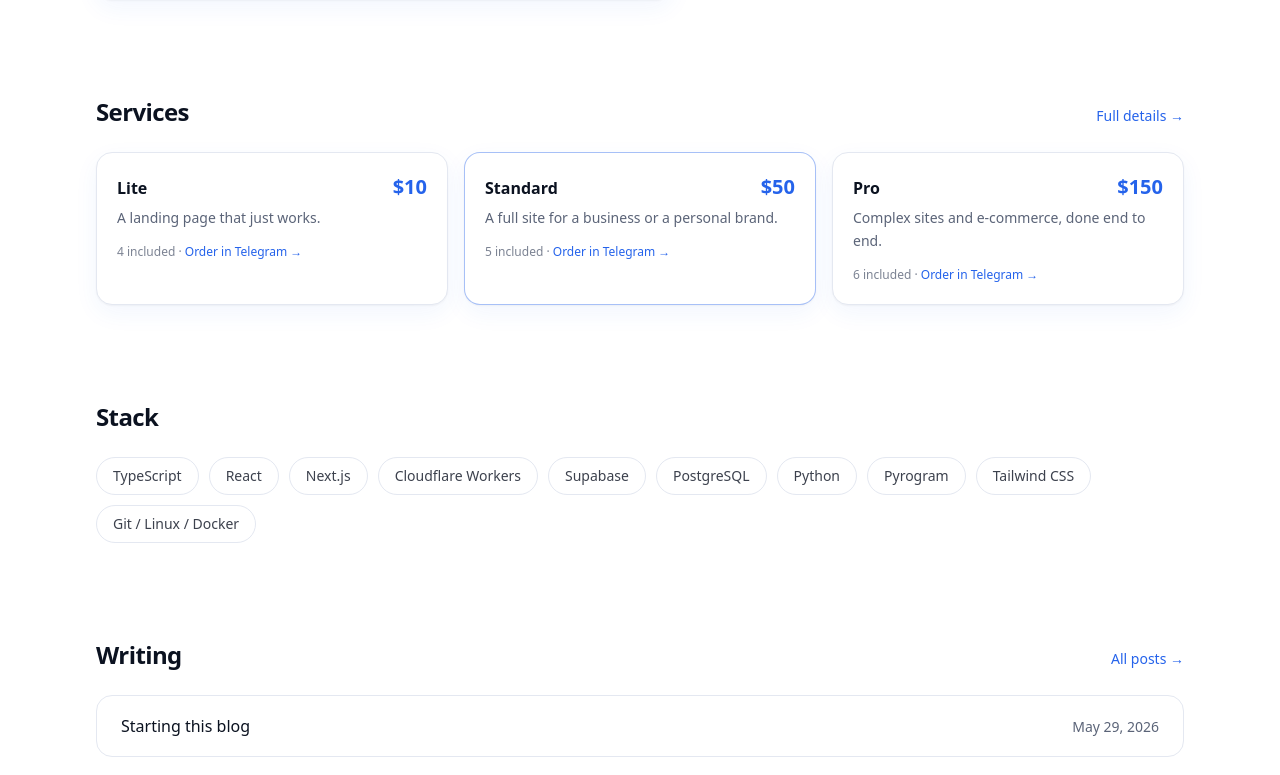
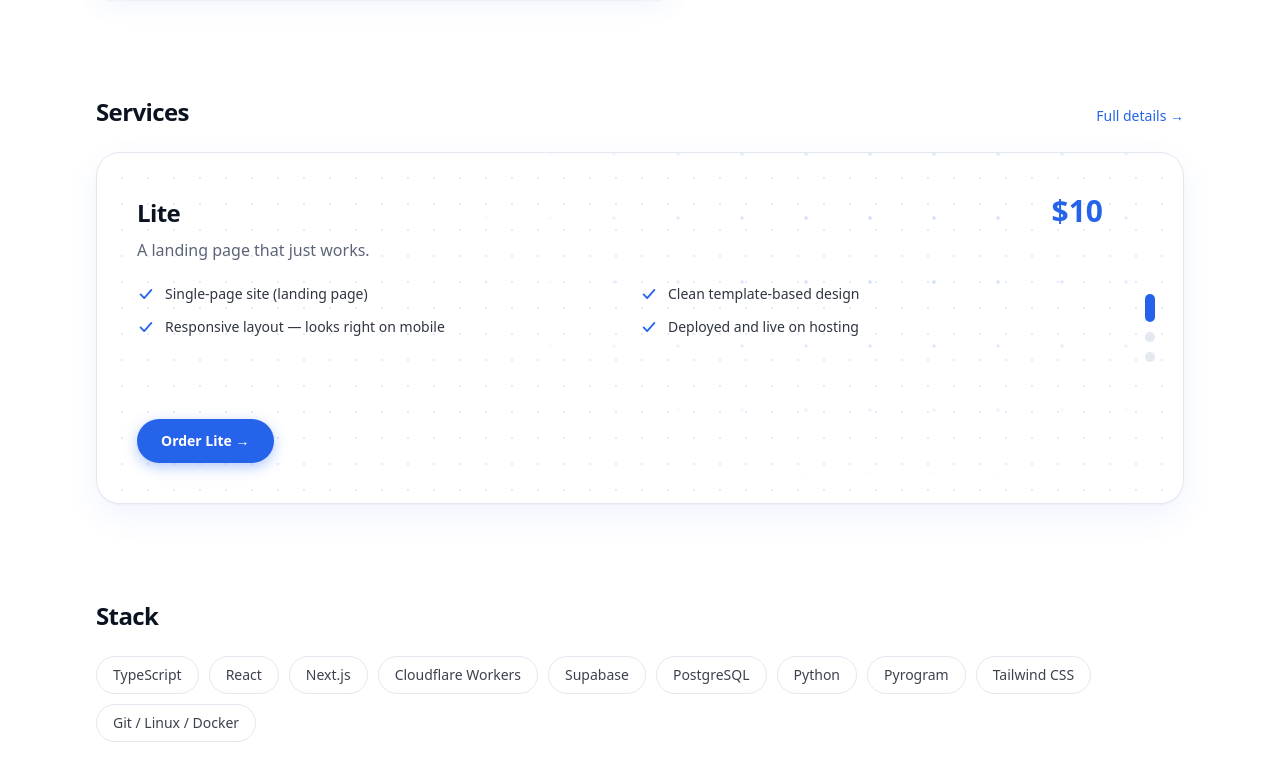
Before and after one commit to tukhlievs/tukhlievs, a Next.js app: page / in a window 1280 px wide. Shown: the part 965-1740 px from the top of the page. Built offline with nearby package versions, Linux system fonts and the light colour scheme.

Commit message:
Home services: vertical carousel with dot parallax background

```diff
--- a/src/app/globals.css
+++ b/src/app/globals.css
@@ -146,6 +146,57 @@ body {
   }
 }
 
+/* Параллакс-слои точек в карусели тарифов.
+   Слои сдвигаются за курсором через --px/--py (ставит ServicesCarousel). */
+.dots-layer {
+  position: absolute;
+  inset: -40px;
+  pointer-events: none;
+  border-radius: inherit;
+}
+.dots-far {
+  background-image: radial-gradient(
+    circle,
+    rgba(37, 99, 235, 0.13) 1px,
+    transparent 1.5px
+  );
+  background-size: 26px 26px;
+  transform: translate(
+    calc(var(--px, 0) * 10px),
+    calc(var(--py, 0) * 10px)
+  );
+}
+.dots-near {
+  background-image: radial-gradient(
+    circle,
+    rgba(37, 99, 235, 0.22) 1.5px,
+    transparent 2px
+  );
+  background-size: 64px 64px;
+  background-position: 13px 9px;
+  transform: translate(
+    calc(var(--px, 0) * 26px),
+    calc(var(--py, 0) * 26px)
+  );
+  mask-image: radial-gradient(
+    640px 360px at 72% 30%,
+    rgba(0, 0, 0, 1),
+    transparent 70%
+  );
+  -webkit-mask-image: radial-gradient(
+    640px 360px at 72% 30%,
+    rgba(0, 0, 0, 1),
+    transparent 70%
+  );
+}
+@media (hover: none), (pointer: coarse) {
+  /* На тач-устройствах параллакса нет — слои статичны */
+  .dots-far,
+  .dots-near {
+    transform: none;
+  }
+}
+
 /* Проза внутри MDX-постов */
 .prose-mini {
   line-height: 1.75;
--- a/src/app/page.tsx
+++ b/src/app/page.tsx
@@ -2,10 +2,10 @@ import Link from "next/link";
 import { site, socials, stack } from "@/lib/site";
 import { projects } from "@/lib/projects";
 import { getPosts, formatDate } from "@/lib/posts";
-import { tiers, orderContact } from "@/lib/services";
 import { ProjectCard } from "@/components/ProjectCard";
 import { Hero3D } from "@/components/Hero3D";
 import { Reveal } from "@/components/Reveal";
+import { ServicesCarousel } from "@/components/ServicesCarousel";
 
 export default function HomePage() {
   const posts = getPosts().slice(0, 3);
@@ -94,38 +94,8 @@ export default function HomePage() {
                 Full details →
               </Link>
             </div>
-            <div className="mt-6 grid sm:grid-cols-3 gap-4">
-              {tiers.map((tier) => (
-                <a
-                  key={tier.slug}
-                  href={`${orderContact}?text=${encodeURIComponent(`Hi! I'd like to order the ${tier.name} package (${tier.price}).`)}`}
-                  target="_blank"
-                  rel="noopener noreferrer"
-                  className={`group rounded-2xl border bg-white p-5 transition-[box-shadow,border-color] shadow-[0_1px_2px_rgba(11,18,32,0.04),0_8px_24px_rgba(37,99,235,0.06)] hover:shadow-[0_2px_4px_rgba(11,18,32,0.05),0_14px_36px_rgba(37,99,235,0.14)] ${
-                    tier.highlighted
-                      ? "border-accent/40"
-                      : "border-border hover:border-accent/30"
-                  }`}
-                >
-                  <div className="flex items-baseline justify-between gap-2">
-                    <h3 className="font-semibold text-fg group-hover:text-accent transition-colors">
-                      {tier.name}
-                    </h3>
-                    <span className="text-xl font-bold text-accent">
-                      {tier.price}
-                    </span>
-                  </div>
-                  <p className="mt-1.5 text-sm text-muted leading-relaxed">
-                    {tier.tagline}
-                  </p>
-                  <p className="mt-3 text-xs text-muted/80 leading-relaxed">
-                    {tier.features.length} included ·{" "}
-                    <span className="text-accent font-medium">
-                      Order in Telegram →
-                    </span>
-                  </p>
-                </a>
-              ))}
+            <div className="mt-6">
+              <ServicesCarousel />
             </div>
           </section>
         </Reveal>
--- /dev/null
+++ b/src/components/ServicesCarousel.tsx
@@ -0,0 +1,146 @@
+"use client";
+
+import { useEffect, useRef, useState } from "react";
+import { tiers, orderContact } from "@/lib/services";
+
+// Вертикальная карусель тарифов: слайды едут по Y, точки-навигация справа,
+// в фоне два слоя точек с параллаксом за курсором (десктоп).
+export function ServicesCarousel() {
+  const [index, setIndex] = useState(0);
+  const [paused, setPaused] = useState(false);
+  const ref = useRef<HTMLDivElement>(null);
+
+  // Автопрокрутка: только десктоп с курсором, без reduced-motion, пауза на ховере
+  useEffect(() => {
+    const desktop = window.matchMedia(
+      "(hover: hover) and (pointer: fine)",
+    ).matches;
+    const reduced = window.matchMedia(
+      "(prefers-reduced-motion: reduce)",
+    ).matches;
+    if (!desktop || reduced || paused) return;
+    const id = setInterval(
+      () => setIndex((i) => (i + 1) % tiers.length),
+      4500,
+    );
+    return () => clearInterval(id);
+  }, [paused]);
+
+  // Параллакс: курсор двигает слои точек через CSS-переменные
+  useEffect(() => {
+    const el = ref.current;
+    if (!el) return;
+    if (!window.matchMedia("(hover: hover) and (pointer: fine)").matches)
+      return;
+    const onMove = (e: MouseEvent) => {
+      const r = el.getBoundingClientRect();
+      el.style.setProperty(
+        "--px",
+        String((e.clientX - r.left) / r.width - 0.5),
+      );
+      el.style.setProperty(
+        "--py",
+        String((e.clientY - r.top) / r.height - 0.5),
+      );
+    };
+    el.addEventListener("mousemove", onMove);
+    return () => el.removeEventListener("mousemove", onMove);
+  }, []);
+
+  return (
+    <div
+      ref={ref}
+      className="relative rounded-3xl border border-border bg-white overflow-hidden shadow-[0_1px_2px_rgba(11,18,32,0.04),0_12px_32px_rgba(37,99,235,0.07)]"
+      onMouseEnter={() => setPaused(true)}
+      onMouseLeave={() => setPaused(false)}
+    >
+      {/* Параллакс-слои точек */}
+      <div aria-hidden className="dots-layer dots-far" />
+      <div aria-hidden className="dots-layer dots-near" />
+
+      {/* Вертикальный трек слайдов */}
+      <div className="relative h-[470px] sm:h-[350px] overflow-hidden">
+        <div
+          className="h-full will-change-transform transition-transform ease-[cubic-bezier(0.16,1,0.3,1)]"
+          style={{
+            transform: `translateY(-${index * 100}%)`,
+            transitionDuration: "650ms",
+          }}
+        >
+          {tiers.map((tier, i) => (
+            <article
+              key={tier.slug}
+              aria-hidden={i !== index}
+              className="h-full flex flex-col p-6 sm:p-10 pr-14 sm:pr-20"
+            >
+              <div className="flex items-baseline gap-3 flex-wrap">
+                <h3 className="text-2xl font-bold tracking-tight">
+                  {tier.name}
+                </h3>
+                {tier.highlighted && (
+                  <span className="text-xs font-semibold text-white bg-accent rounded-full px-2.5 py-1">
+                    Most popular
+                  </span>
+                )}
+                <span className="ml-auto text-3xl font-bold text-accent">
+                  {tier.price}
+                </span>
+              </div>
+              <p className="mt-2 text-muted leading-relaxed">{tier.tagline}</p>
+
+              <ul className="mt-5 grid sm:grid-cols-2 gap-x-10 gap-y-2.5 flex-1 content-start">
+                {tier.features.map((f) => (
+                  <li key={f} className="flex gap-2.5 text-sm leading-relaxed">
+                    <svg
+                      className="size-4.5 shrink-0 text-accent mt-0.5"
+                      viewBox="0 0 20 20"
+                      fill="none"
+                      stroke="currentColor"
+                      strokeWidth="2"
+                      strokeLinecap="round"
+                      strokeLinejoin="round"
+                      aria-hidden
+                    >
+                      <path d="M4 10.5l4 4 8-9" />
+                    </svg>
+                    <span className="text-fg/85">{f}</span>
+                  </li>
+                ))}
+              </ul>
+
+              <div className="mt-6">
+                <a
+                  href={`${orderContact}?text=${encodeURIComponent(`Hi! I'd like to order the ${tier.name} package (${tier.price}).`)}`}
+                  target="_blank"
+                  rel="noopener noreferrer"
+                  tabIndex={i === index ? 0 : -1}
+                  className="inline-flex items-center rounded-full bg-accent text-white px-6 py-3 text-sm font-semibold shadow-[0_4px_14px_rgba(37,99,235,0.35)] hover:shadow-[0_8px_24px_rgba(37,99,235,0.45)] hover:-translate-y-0.5 transition-all"
+                >
+                  Order {tier.name} →
+                </a>
+              </div>
+            </article>
+          ))}
+        </div>
+      </div>
+
+      {/* Вертикальные точки-навигация */}
+      <div className="absolute right-4 sm:right-7 top-1/2 -translate-y-1/2 flex flex-col items-center gap-2.5 z-10">
+        {tiers.map((t, i) => (
+          <button
+            key={t.slug}
+            type="button"
+            aria-label={`Show ${t.name} package`}
+            aria-current={i === index}
+            onClick={() => setIndex(i)}
+            className={`w-2.5 rounded-full transition-all duration-300 ${
+              i === index
+                ? "h-7 bg-accent"
+                : "h-2.5 bg-border hover:bg-accent/40"
+            }`}
+          />
+        ))}
+      </div>
+    </div>
+  );
+}
```
